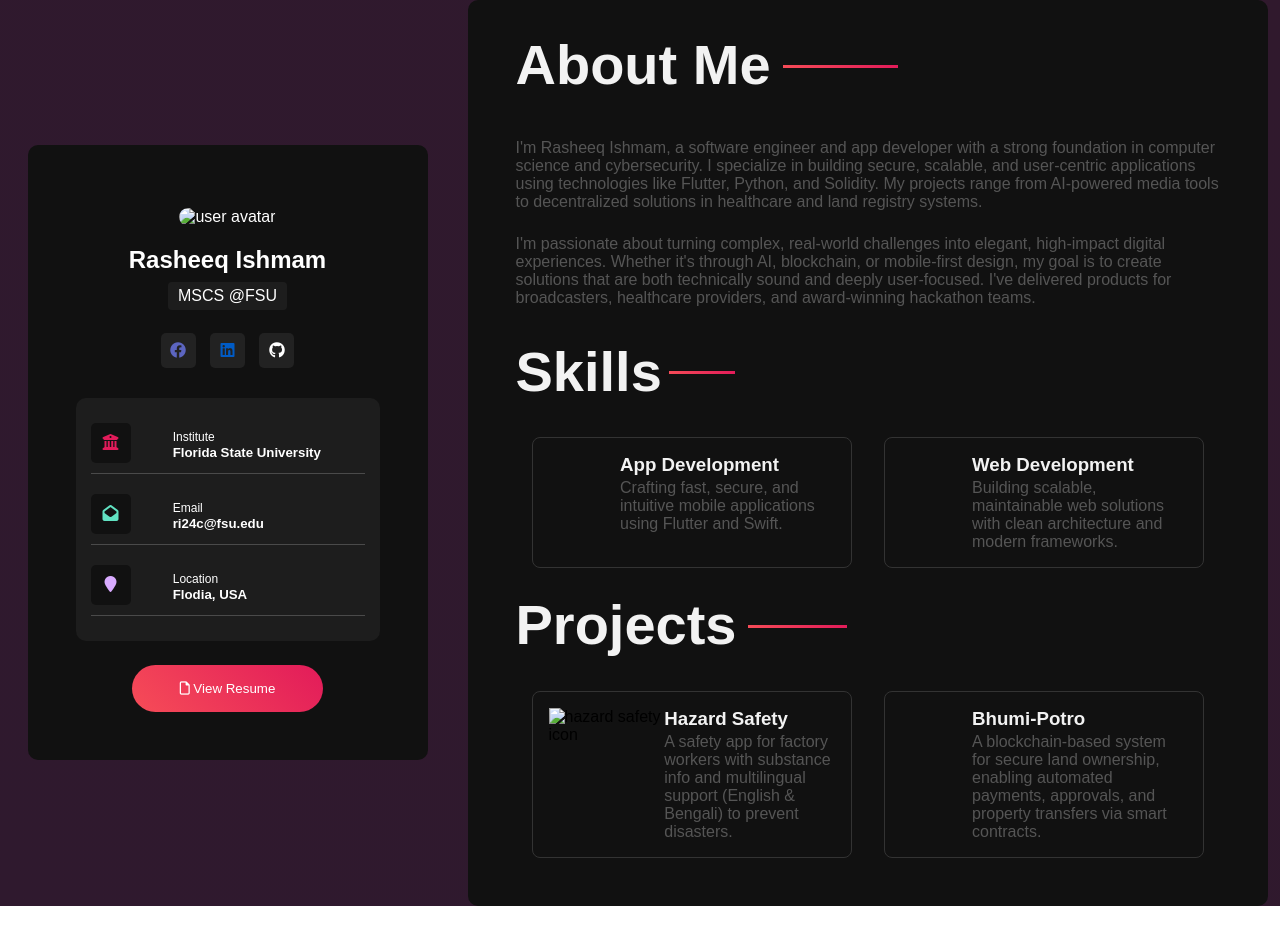
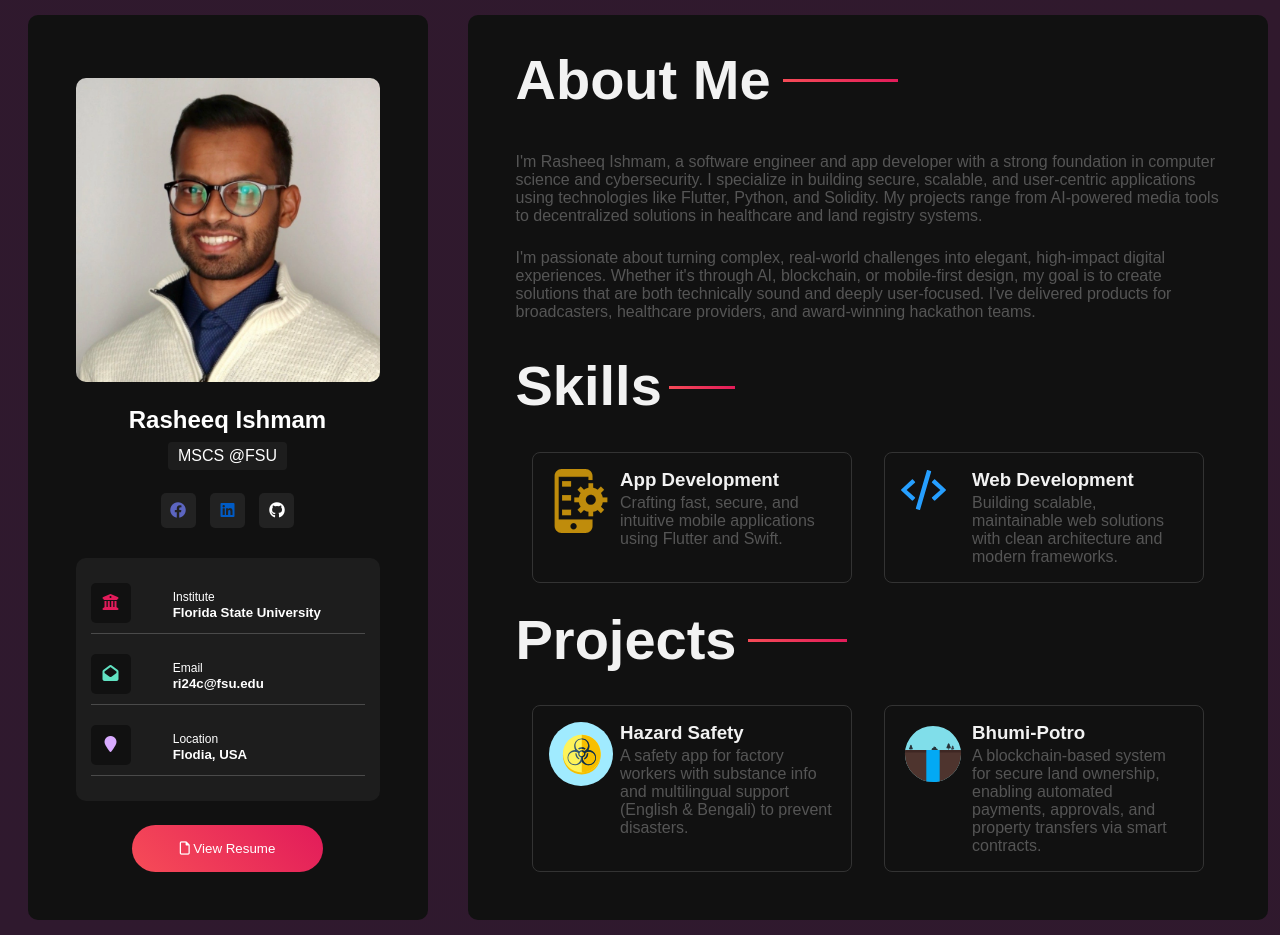
Before and after one commit to tazz-demos/Rasheeq-Peronal-Profile, a plain HTML site: page index.html in a window 1280 px wide. Before the commit the page ends 906 px from the top, so only its background shows below. Drawn offline with Linux system fonts and the light colour scheme.

Commit message:
error fixed

```diff
--- a/index.html
+++ b/index.html
@@ -17,7 +17,7 @@
     <div class="container">
       <div class="profile-card">
         <div class="profile-pic">
-          <img src="images/avatar.webp" alt="user avatar" />
+          <img src="avatar.webp" alt="user avatar" />
         </div>
 
         <div class="profile-details">
@@ -124,7 +124,7 @@
         <div class="work">
           <div class="workbox">
             <div class="icon">
-              <img src="images/app.svg" alt="" />
+              <img src="app.svg" alt="" />
             </div>
             <div class="desc">
               <h3>App Development</h3>
@@ -136,7 +136,7 @@
           </div>
           <div class="workbox">
             <div class="icon">
-              <img src="images/web.svg" alt="" />
+              <img src="web.svg" alt="" />
             </div>
             <div class="desc">
               <h3>Web Development</h3>
@@ -152,7 +152,7 @@
         <div class="project">
           <div class="projectbox">
             <div class="icon">
-              <img src="images/hazard-safety.svg" alt="hazard safety icon" />
+              <img src="hazard-safety.svg" alt="hazard safety icon" />
             </div>
             <div class="project-desc">
               <h3>Hazard Safety</h3>
@@ -164,7 +164,7 @@
           </div>
           <div class="projectbox">
             <div class="icon">
-              <img src="images/bhumi-potro.svg" alt="" />
+              <img src="bhumi-potro.svg" alt="" />
             </div>
             <div class="project-desc">
               <h3>Bhumi-Potro</h3>
```
